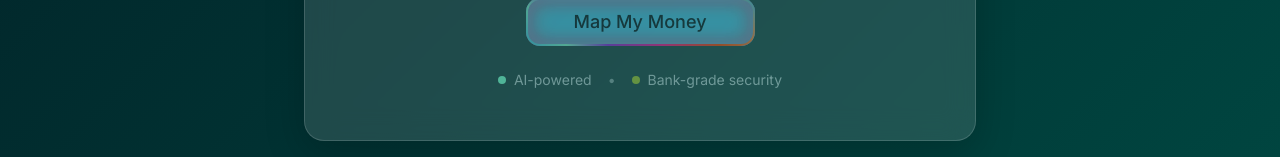
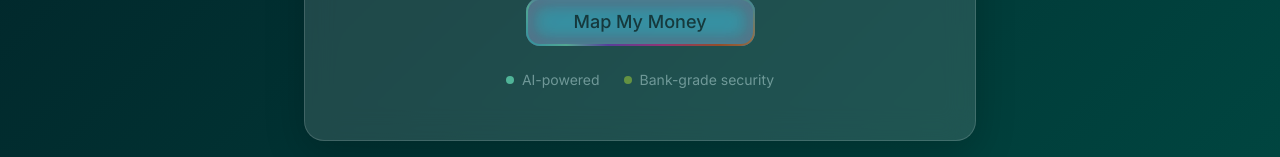
Before and after one commit to troybrave/clear-piggy-spark, a React (Vite) app: page / in a window 1280 px wide. Shown: the part 795-952 px from the top of the page. Built offline with nearby package versions, Linux system fonts and the light colour scheme.

Commit message:
Fix padding and dots
Adjusted padding for "AI-powered" and "Bank-grade security" to vertically center them with the button, and removed an extraneous dot.

```diff
--- a/src/components/ui/hero-section.tsx
+++ b/src/components/ui/hero-section.tsx
@@ -74,12 +74,11 @@ const HeroSection = () => {
         </form>
 
         {/* Trust Indicator */}
-        <div className="trust-indicators flex items-center justify-center space-x-4 text-sm text-ice-crystal/60">
+        <div className="trust-indicators flex items-center justify-center space-x-6 text-sm text-ice-crystal/60">
           <span className="flex items-center">
             <div className="w-2 h-2 bg-aqua-ethereal rounded-full mr-2 animate-pulse"></div>
             AI-powered
           </span>
-          <span className="text-ice-crystal/40">•</span>
           <span className="flex items-center">
             <div className="w-2 h-2 bg-money-green rounded-full mr-2"></div>
             Bank-grade security
```
